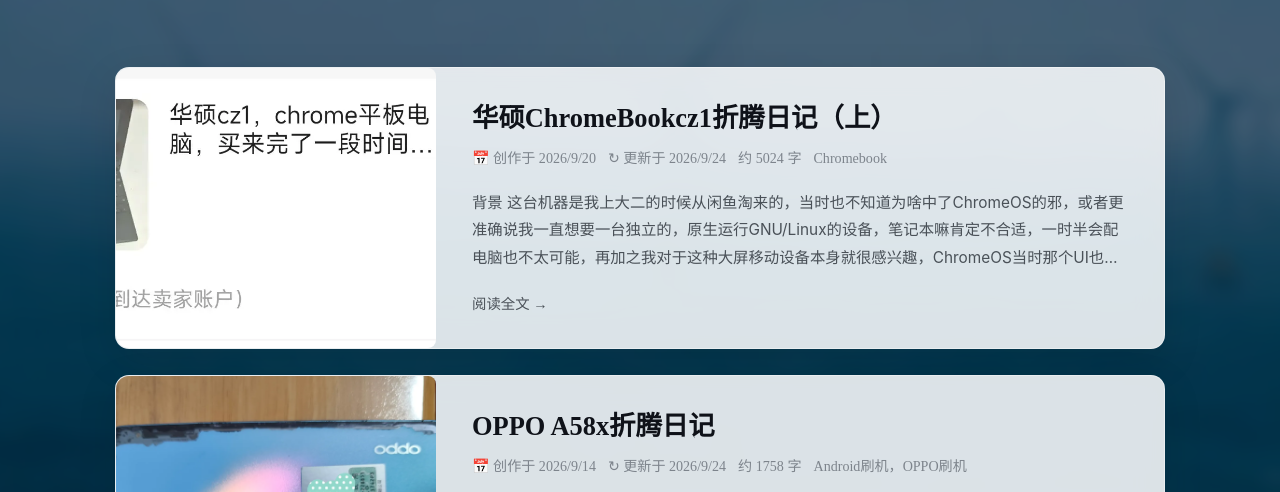
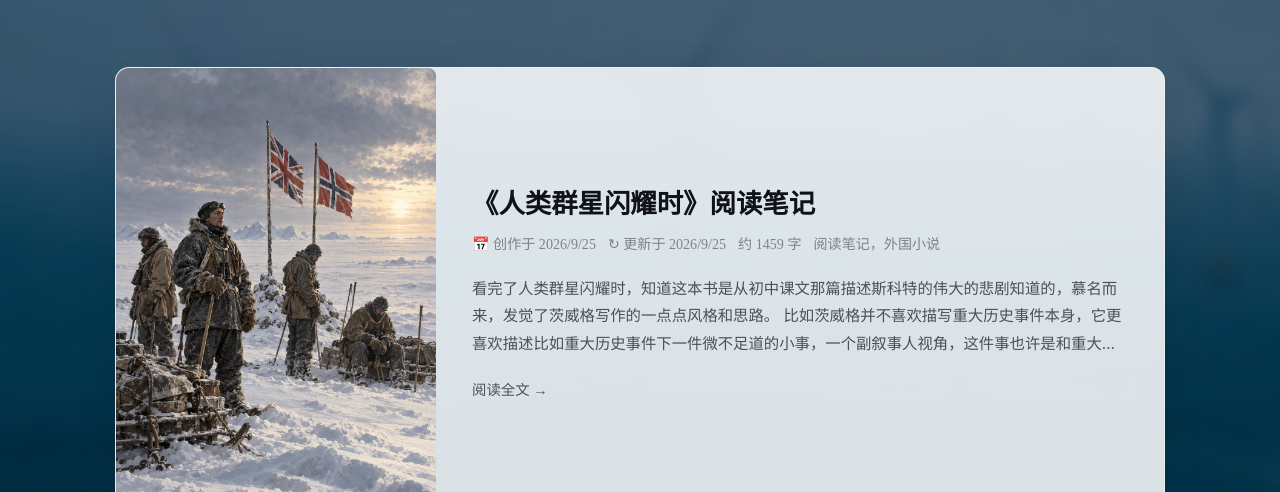
Before and after one commit to AndRainWindow/AndRainWindow.github.io, an Astro site: page /blog in a window 1280 px wide. Shown: the part 308-800 px from the top of the page. Built offline with nearby package versions, Linux system fonts and the light colour scheme; Astro itself is replaced by a stand-in of ours.

Commit message:
release: v0.2.1

```diff
--- a/src/content/blog/OPPO A58x折腾日记.md
+++ b/src/content/blog/OPPO A58x折腾日记.md
@@ -1,7 +1,7 @@
 ---
 title: "OPPO A58x折腾日记"
 date: 2026-09-14
-updated: "2026-09-24 09:47:07"
+updated: "2026-09-25 11:53:53"
 topics: "Android刷机，OPPO刷机"
 heroImage: "/images/covers/1789565320507.webp"
 wordCount: 1758
--- /dev/null
+++ b/src/content/blog/《人类群星闪耀时》阅读笔记.md
@@ -0,0 +1,21 @@
+---
+title: "《人类群星闪耀时》阅读笔记"
+date: 2026-09-25
+updated: "2026-09-25 18:09:06"
+topics: "阅读笔记，外国小说"
+heroImage: "/images/covers/d7f08547-8188-4c9d-b565-cd0202839b05.webp"
+wordCount: 1459
+readingTime: 5
+---
+
+看完了人类群星闪耀时，知道这本书是从初中课文那篇描述斯科特的伟大的悲剧知道的，慕名而来，发觉了茨威格写作的一点点风格和思路。
+
+比如茨威格并不喜欢描写重大历史事件本身，它更喜欢描述比如重大历史事件下一件微不足道的小事，一个副叙事人视角，这件事也许是和重大事件密不可分的，互相影响，亦或是它是重大历史事件发生一个前奏，一个催化剂，一个被人忽视的重要条件。
+
+就拿滑铁卢战役战役来说，常规的叙事视角以拿破仑的视角来叙述，但作者以拿破仑手下的将领格鲁希视角来写这个战争，描写的是重大历史事件发生时，他的犹豫，他的平庸，他的死板，来刻画他的无所作为对这场战争失败产生的深远影响。亦或是晚年的列夫托尔斯泰的描写，描写他在革命爆发前夜，作为既有利益者与先进思想支持者这一矛盾体，列夫托尔斯泰以一场离家，一次自杀来寻求自身内心的宁静，这或许是一件看似对历史进程没有什么影响的小事，但正是看似微不足道的小事，从中折射出当时社会新旧思潮的冲击，暴风雨前宁静下的暗流涌动。从个体人物的经历，从微观中完成宏大之叙事。
+
+人类群星闪耀，但作者选取的人物，往往并不是所谓的成功者，最典型的例子莫过于英国海军上将斯科特了，这篇文章内容想必大多数人都知道了内容，令我印象最为深刻的莫过于那句：“第一名拥有一切，而第二名什么都不是。”这作为典型的弱肉强食，赢者通吃的自然法则，至今盛行在人类社会的方方面面，就拿最典型的例子，英雄联盟s赛，每一年的冠军拥有最后的鲜花，掌声，被人铭记，拥有冠军皮肤，而亚军呢？他们的风评就远不如冠军了，uzi拿了两个亚军，但因为没有冠军，由于这个原因被许多人冷嘲热讽，风评陷入争议，冠军拥有一切，而亚军被认为什么都不是，他们在历史长河中就很难并铭记，风评是远不如冠军的。但茨威格就能突破这种思维的局限性，描述的是第二名，是失败者，描述他们作为极限挑战抑或是重大历史决策前，他们也是普通人，也具有理想主义的一面，描述他们为了实现自己的理想而奋斗的心路历程与克服艰难险阻所做的努力。这里典型的例子还有西塞罗和威尔逊，两者都是重大历史事件面前，为维护自身理想而做了各种各样的努力，虽然结果是不尽人意的，他们也很难作为历史叙事中的成功者。西塞罗为了维护共和国体制而牺牲了自我。而威尔逊，他能写的就很多了，从他身上折射出的是作为一个政治家，国家利益和理想的，美好的政治理想，国际主义之间的矛盾与纠葛。按理说，政治往往是险恶的，是肮脏的，是为了利益不择手段的，但威尔逊怀有国际和平的理想主义，试图建立一个人道的，民族自决的国际组织，来维护一个长时间的和平，相比现在的美国总统，从出发点来看他的行为无疑是高尚的，但理想终归是理想，现实始终是现实，威尔逊的理想在现实面前一击而溃。但他远远好过高喊，美国利益至上，Make American Great Again的那位总统，后者是狭隘的，是现实的，是逐利的，理想主义美好在他的所求而不可得，在现实之外留给人想象空间，如果连理想也不谈了，现实似乎只会变得更糟，人心也终将不古。（对吗？理想主义都能带来美好的一面吗？也许不能，但是为了理想主义而奋斗的过程似乎在叙事上是天然能吸引人的，但为了理想主义也有可能付出更大的代价）
+
+茨威格在写作此书时，不知道他是认为微不足道的小事会引起重大历史变革，还是叙事的需要。其实学过历史的都知道，我个人觉得这所谓的小事更多只是历史事件发生的催化剂或者说导火索，没有它这个事件其实也是会发生的，就好像君士坦丁堡不因为一扇小门没关紧导致了灭亡，这背后有更多深层的政治上，经济上的原因。再比如拿破仑的失败也不能归因于格鲁希的不作为，比如专制帝制已经不得人心，法国在经历长时间战争时的经济大伤和大陆封锁政策等等各种各样的原因，描绘因为某个偶然事件引发了重大变革，这样的叙述是浪漫的，吸引人的，但我并不认为这是看待历史的一个很合理的角度。
+
+就到这里吧，感觉我现在文笔很想中学读后感😂。
--- a/src/content/blog/华硕ChromeBookcz1折腾日记（上）.md
+++ b/src/content/blog/华硕ChromeBookcz1折腾日记（上）.md
@@ -1,7 +1,7 @@
 ---
 title: "华硕ChromeBookcz1折腾日记（上）"
 date: 2026-09-20
-updated: "2026-09-24 09:44:53"
+updated: "2026-09-25 11:53:54"
 topics: "Chromebook"
 heroImage: "/images/covers/Screenshot_2026-09-17-10-58-05-106_com.taobao.idlefish.webp"
 wordCount: 5024
--- a/src/content/blog/荣耀7X折腾日记.md
+++ b/src/content/blog/荣耀7X折腾日记.md
@@ -1,7 +1,7 @@
 ---
 title: "荣耀7X折腾日记"
 date: 2026-09-12
-updated: "2026-09-24 09:46:45"
+updated: "2026-09-25 11:53:54"
 topics: "安卓刷机，华为荣耀刷机"
 heroImage: "/images/covers/honor7x.webp"
 wordCount: 3598
```
Also changed, not shown: site_config.json (+5 -4 lines), .publisher-local/geocoding.json (added), public/images/blog/Pasted_image_20260925082426.webp (added), public/images/covers/Pasted_image_20260925082426.webp (added), public/images/covers/d7f08547-8188-4c9d-b565-cd0202839b05.webp (added).
